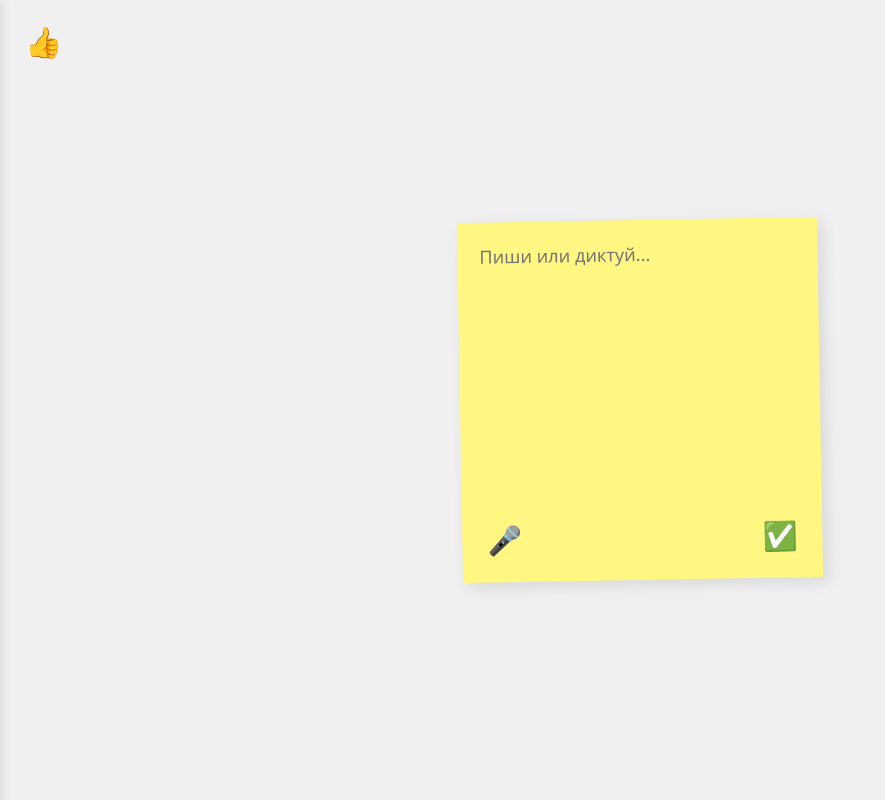
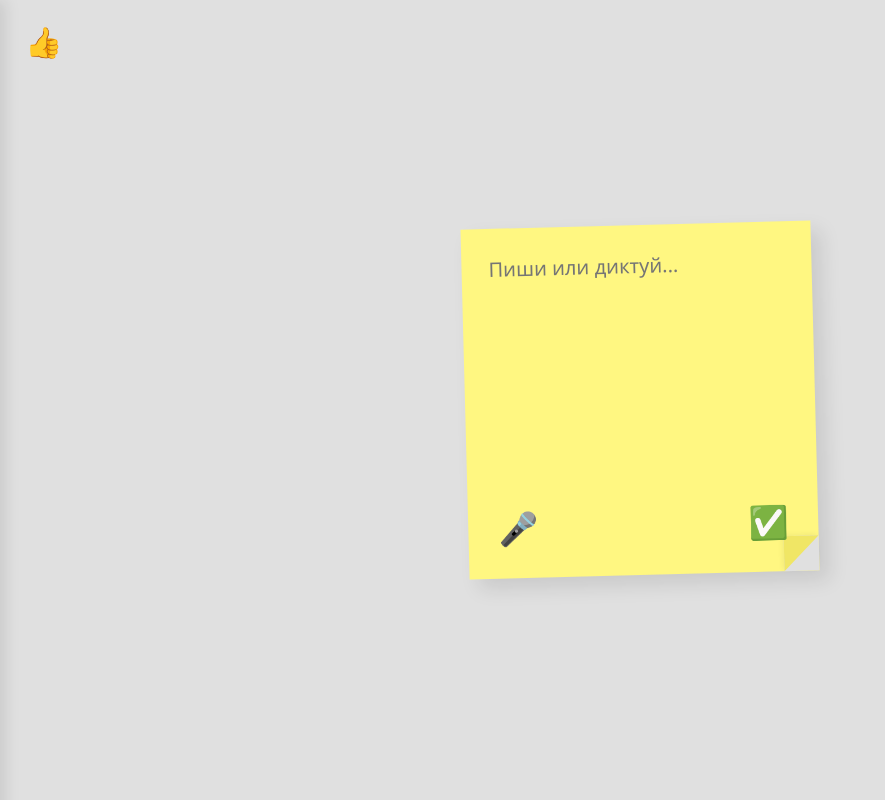
Before and after one commit to unhombretln/notes, a plain HTML site: page index.html in a window 1280 px wide. Shown: the whole page, without its empty margins (0-885 px from the left). Drawn offline with Linux system fonts and the light colour scheme.

Commit message:
Update index.html

```diff
--- a/index.html
+++ b/index.html
@@ -6,27 +6,53 @@
     <title>Minimal Note</title>
     <style>
         body {
-            background-color: #f0f0f0;
-            font-family: 'Segoe UI', sans-serif;
+            background-color: #e0e0e0;
+            font-family: 'Segoe UI', Tahoma, Geneva, Verdana, sans-serif;
             display: flex;
             justify-content: center;
             align-items: center;
             height: 100vh;
             margin: 0;
+            padding: 0;
             overflow: hidden;
+        }
+
+        /* Контейнер для стикера, чтобы центровка была идеальной */
+        .sticker-container {
+            display: flex;
+            justify-content: center;
+            align-items: center;
+            width: 100%;
+            height: 100%;
         }
 
         .sticker {
             background: #fff781;
-            width: 320px;
-            height: 320px;
-            padding: 20px;
-            box-shadow: 5px 5px 15px rgba(0,0,0,0.1);
+            width: 85vw;
+            max-width: 350px;
+            height: 350px;
+            padding: 25px;
+            box-shadow: 10px 10px 20px rgba(0,0,0,0.1);
             position: relative;
             display: flex;
             flex-direction: column;
-            transform: rotate(-1deg);
+            transform: rotate(-1.5deg); /* Чуть усилил наклон для стиля */
             z-index: 5;
+            box-sizing: border-box;
+        }
+
+        /* Эффект загнутого уголка */
+        .sticker::after {
+            content: "";
+            position: absolute;
+            bottom: 0;
+            right: 0;
+            border-width: 0 0 35px 35px;
+            border-style: solid;
+            border-color: transparent transparent #e0e0e0 #f0e665; /* Цвет фона и тень сгиба */
+            box-shadow: -2px -2px 5px rgba(0,0,0,0.05);
+            display: block;
+            width: 0;
         }
 
         textarea {
@@ -34,9 +60,11 @@
             border: none;
             resize: none;
             flex-grow: 1;
-            font-size: 18px;
+            font-size: 20px;
             outline: none;
             font-family: 'Segoe UI', sans-serif;
+            line-height: 1.4;
+            padding-bottom: 20px;
         }
 
         .controls {
@@ -44,21 +72,23 @@
             justify-content: space-between;
             align-items: center;
             padding-top: 10px;
+            z-index: 10; /* Поверх уголка */
         }
 
         button {
             background: none;
             border: none;
             cursor: pointer;
-            font-size: 28px;
+            font-size: 32px;
             padding: 5px;
-            transition: transform 0.2s;
+            transition: transform 0.1s;
+            -webkit-tap-highlight-color: transparent;
         }
 
-        button:active { transform: scale(0.8); }
+        button:active { transform: scale(0.9); }
 
         .hamburger {
-            position: absolute;
+            position: fixed;
             top: 20px;
             left: 20px;
             z-index: 100;
@@ -75,11 +105,11 @@
             width: 280px;
             height: 100%;
             background: white;
-            box-shadow: 2px 0 10px rgba(0,0,0,0.1);
-            transition: 0.3s cubic-bezier(0.4, 0, 0.2, 1);
-            padding: 70px 20px 20px;
+            box-shadow: 5px 0 15px rgba(0,0,0,0.1);
+            transition: 0.3s ease;
+            padding: 80px 20px 20px;
             overflow-y: auto;
-            z-index: 90;
+            z-index: 95;
         }
 
         .sidebar.open { left: 0; }
@@ -88,23 +118,20 @@
             border-bottom: 1px solid #eee;
             padding: 15px 5px;
             cursor: pointer;
-            transition: background 0.2s;
         }
-
-        .note-item:hover { background: #f9f9f9; }
 
         .note-title {
             font-weight: bold;
             font-size: 14px;
-            color: #333;
+            color: #222;
             display: block;
-            margin-bottom: 4px;
+            margin-bottom: 5px;
             text-transform: uppercase;
         }
 
         .note-preview {
             font-size: 13px;
-            color: #666;
+            color: #555;
             display: -webkit-box;
             -webkit-line-clamp: 2;
             -webkit-box-orient: vertical;
@@ -112,13 +139,11 @@
         }
 
         .delete-btn {
-            color: #ff4444;
+            color: #d32f2f;
             font-size: 12px;
-            margin-top: 8px;
+            margin-top: 10px;
             display: inline-block;
-            border: 1px solid #ff4444;
-            padding: 2px 8px;
-            border-radius: 4px;
+            text-decoration: underline;
         }
     </style>
 </head>
@@ -127,15 +152,17 @@
     <button class="hamburger" onclick="toggleMenu()">👍</button>
 
     <div class="sidebar" id="sidebar">
-        <h3 style="margin-top:0">Архив мыслей</h3>
+        <h3 style="margin-top:0">АРХИВ</h3>
         <div id="notesList"></div>
     </div>
 
-    <div class="sticker">
-        <textarea id="noteInput" placeholder="Пиши или диктуй..."></textarea>
-        <div class="controls">
-            <button id="micBtn" title="Наговорить">🎤</button>
-            <button onclick="saveNote()" title="Сохранить">✅</button>
+    <div class="sticker-container">
+        <div class="sticker">
+            <textarea id="noteInput" placeholder="Пиши или диктуй..."></textarea>
+            <div class="controls">
+                <button id="micBtn" title="Наговорить">🎤</button>
+                <button onclick="saveNote()" title="Сохранить">✅</button>
+            </div>
         </div>
     </div>
 
@@ -173,7 +200,7 @@
 
             const notes = JSON.parse(localStorage.getItem('my_minimal_notes') || '[]');
 
-            // AI-like заголовок: берем первые 2-3 слова
+            // "AI" заголовок: берем первые 3 слова
             const words = text.split(/\s+/);
             const aiTitle = words.slice(0, 3).join(' ').toUpperCase();
 
@@ -187,13 +214,13 @@
             localStorage.setItem('my_minimal_notes', JSON.stringify(notes));
 
             noteInput.value = '';
-            alert('Мысль сохранена');
+            alert('Сохранено');
         }
 
         function renderNotes() {
             const notes = JSON.parse(localStorage.getItem('my_minimal_notes') || '[]');
             if (notes.length === 0) {
-                notesList.innerHTML = '<p style="color: #999">Тут пока пусто</p>';
+                notesList.innerHTML = '<p style="color: #999">Пусто</p>';
                 return;
             }
             notesList.innerHTML = notes.map(n => `
@@ -205,18 +232,17 @@
             `).join('');
         }
 
-        // Функция открытия заметки обратно в "листочек"
         function openNote(id) {
             const notes = JSON.parse(localStorage.getItem('my_minimal_notes') || '[]');
             const note = notes.find(n => n.id === id);
             if (note) {
                 noteInput.value = note.content;
-                toggleMenu(); // Закрываем меню после выбора
+                toggleMenu();
             }
         }
 
         function deleteNote(id) {
-            if(!confirm('Удалить эту заметку?')) return;
+            if(!confirm('Удалить?')) return;
             let notes = JSON.parse(localStorage.getItem('my_minimal_notes') || '[]');
             notes = notes.filter(n => n.id !== id);
             localStorage.setItem('my_minimal_notes', JSON.stringify(notes));
```
